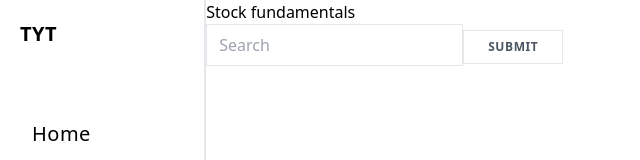
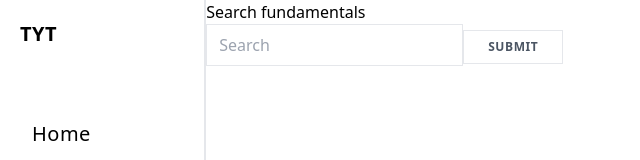
Before and after one commit to jackomoffett/tyt-clientapp, a Next.js app: page /fundamentals in a window 1280 px wide. Shown: the top 160 px of the page, without its empty margins (0-640 px from the left). Built offline with nearby package versions, Linux system fonts and the light colour scheme.

Commit message:
Added starter fundamentals page

```diff
--- a/pages/fundamentals.js
+++ b/pages/fundamentals.js
@@ -8,7 +8,7 @@ export const Fundamentals = () => {
 
   return (
     <div>
-      <h1>Stock fundamentals</h1>
+      <h1>Search fundamentals</h1>
       <div className="flex">
         <form onSubmit={handleSubmit(onSubmit)}>
           <input
```
